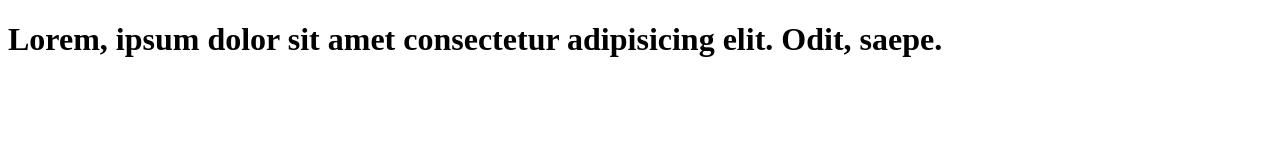
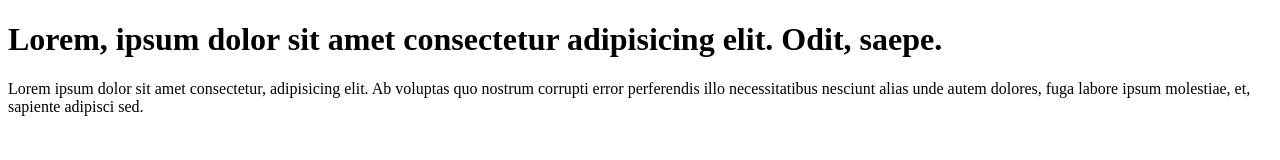
Before and after one commit to anuj-singal/learn-git, a plain HTML site: page index.html in a window 1280 px wide. Drawn offline with Linux system fonts and the light colour scheme.

Commit message:
add paragraph to code

```diff
--- a/index.html
+++ b/index.html
@@ -7,5 +7,6 @@
 </head>
 <body>
     <h1>Lorem, ipsum dolor sit amet consectetur adipisicing elit. Odit, saepe.</h1>
+    <p>Lorem ipsum dolor sit amet consectetur, adipisicing elit. Ab voluptas quo nostrum corrupti error perferendis illo necessitatibus nesciunt alias unde autem dolores, fuga labore ipsum molestiae, et, sapiente adipisci sed.</p>
 </body>
 </html>
```
